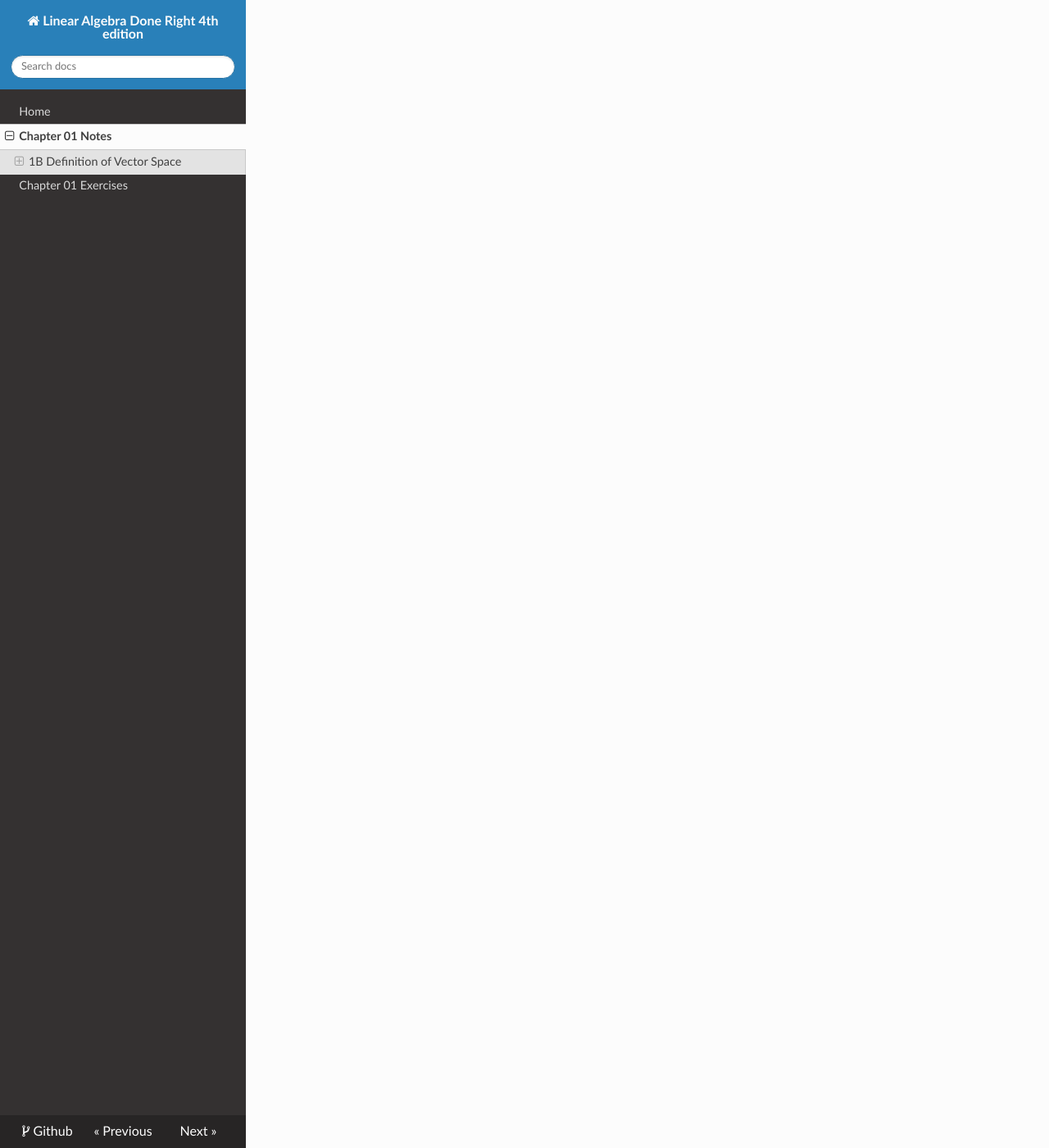
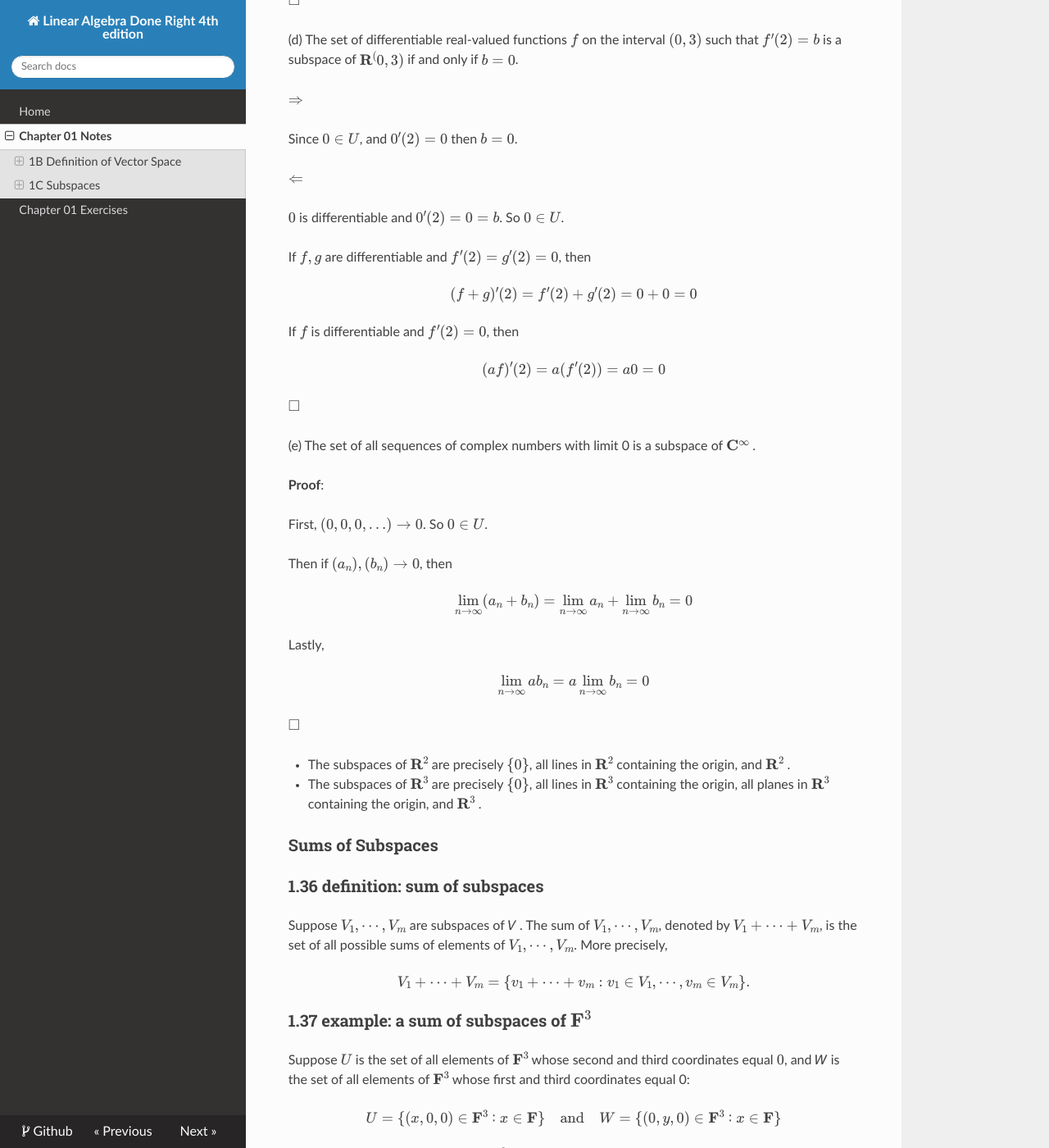
Before and after one commit to eroicaleo/liner-algebra-done-right-4th, an MkDocs documentation site: the page built from docs/ch01notes.md, in a window 1280 px wide and 1400 px high, scrolled down 4718 px. Shown: the whole window at 82% size. Built offline with MkDocs 1.6.1, drawn with Linux system fonts in a browser that asks for light colours; nearby versions of some CDN libraries; formulas are drawn with MathJax 3; some of the changed text lies outside the part shown.

Commit message:
Updates ch01 notes

```diff
--- a/docs/ch01notes.md
+++ b/docs/ch01notes.md
@@ -146,3 +146,269 @@ $$
 $$
 (−1)𝑣 = −𝑣, \forall v \in V
 $$
+
+## 1C Subspaces
+
+### 1.33 definition: subspace
+
+A subset $𝑈$ of $𝑉$ is called a subspace of $𝑉$ if $𝑈$ is also
+a vector space with the same additive identity, addition, and
+scalar multiplication as on $𝑉$ .
+
+### 1.34 conditions for a subspace
+
+A subset $𝑈$ of $𝑉$ is a subspace of $𝑉$ if and only if $𝑈$ satisfies the following three conditions.
+
+**additive identity**:
+
+$$
+0 ∈ 𝑈.
+$$
+
+**closed under addition**:
+
+𝑢, 𝑤 ∈ 𝑈 implies 𝑢 + 𝑤 ∈ 𝑈.
+
+**closed under scalar multiplication**:
+
+𝑎 ∈ 𝐅 and 𝑢 ∈ 𝑈 implies 𝑎𝑢 ∈ 𝑈.
+
+### 1.35 example: subspaces
+
+(a) If $𝑏 ∈ 𝐅$, then
+
+$$
+\{(𝑥_1, 𝑥_2, 𝑥_3, 𝑥_4) ∈ 𝐅^4 ∶ 𝑥_3 = 5𝑥_4 + 𝑏\}
+$$
+
+is a subspace of $𝐅^4$ if and only if $𝑏 = 0$.
+
+**Proof**:
+
+Let $U = \{(𝑥_1, 𝑥_2, 𝑥_3, 𝑥_4) ∈ 𝐅^4 ∶ 𝑥_3 = 5𝑥_4 + 𝑏\}$.
+If $U$ is a subspace, then $0 \in U$, then
+
+$$
+0 = 5 \cdot 0 + b \Rightarrow b = 0
+$$
+
+Conversely, assume $b = 0$. Then $0 \in U$.
+
+If $x = (𝑥_1, 𝑥_2, 𝑥_3, 𝑥_4), y = (y_1, y_2, y_3, y_4) \in U$,
+then
+
+$$
+𝑥_3 = 5𝑥_4, y_3 = 5y_4 \\
+\Rightarrow \\
+𝑥_3 + y_3 = 5 (𝑥_4 + y_4)
+$$
+
+So $x+y \in U$.
+
+Also we have
+
+$$
+𝑥_3 = 5𝑥_4 \\
+\Rightarrow \\
+a𝑥_3 = a5𝑥_4 = 5 (a𝑥_4) \\
+$$
+
+So $ax \in U$.
+
+$\square$
+
+(b) The set of continuous real-valued functions on the interval
+$[0, 1]$ is a subspace of $𝐑^{[0, 1]}$.
+
+**additive identity**:
+
+Since $0$ is a continuous function, so
+
+$$
+0 ∈ 𝑈.
+$$
+
+**closed under addition**:
+
+If $f, g$ are continuous function, then $f+g$ is also
+continuous function on $[0,1]$.
+
+**closed under scalar multiplication**:
+
+If $f$ is continuous and $a \in \mathbb{R}$, then
+$af$ is also continuous.
+
+$\square$
+
+(c) The set of differentiable real-valued functions on 𝐑 is a subspace of $𝐑^𝐑$.
+
+**additive identity**:
+
+Since $0$ is a differentiable function, so
+
+$$
+0 ∈ 𝑈.
+$$
+
+**closed under addition**:
+
+If $f, g$ are differentiable function, then $f+g$ is also
+differentiable function on $\mathbb{R}$.
+
+**closed under scalar multiplication**:
+
+If $f$ is differentiable and $a \in \mathbb{R}$, then
+$af$ is also differentiable.
+
+$\square$
+
+(d) The set of differentiable real-valued functions $𝑓$ on the
+interval $(0, 3)$ such that $𝑓' (2) = 𝑏$ is a subspace of
+$𝐑^(0, 3)$ if and only if $𝑏 = 0$.
+
+$\Rightarrow$
+
+Since $0 \in U$, and $0'(2) = 0$ then $b = 0$.
+
+$\Leftarrow$
+
+$0$ is differentiable and $0'(2) = 0 = b$.
+So $0 \in U$.
+
+If $f,g$ are differentiable and $f'(2) = g'(2) = 0$, then
+
+$$
+(f+g)'(2) = f'(2) + g'(2) = 0 + 0 = 0
+$$
+
+If $f$ is differentiable and $f'(2) = 0$, then
+
+$$
+(af)'(2) = a (f'(2)) = a 0 = 0
+$$
+
+$\square$
+
+(e) The set of all sequences of complex numbers with limit 0 is a
+subspace of $𝐂^∞$ .
+
+**Proof**:
+
+First, $(0, 0, 0, \dots) \rightarrow 0$.
+So $0 \in U$.
+
+Then if $(a_n), (b_n) \rightarrow 0$, then
+
+$$
+\lim_{n \to \infty} (a_n+b_n) =
+\lim_{n \to \infty} a_n + \lim_{n \to \infty} b_n =
+0
+$$
+
+Lastly,
+
+$$
+\lim_{n \to \infty} a b_n = a \lim_{n \to \infty} b_n = 0
+$$
+
+$\square$
+
+* The subspaces of $𝐑^2$ are precisely $\{0\}$, all lines in
+  $𝐑^2$ containing the origin, and $𝐑^2$ .
+* The subspaces of $𝐑^3$ are precisely $\{0\}$, all lines in
+  $𝐑^3$ containing the origin, all planes in $𝐑^3$ containing
+  the origin, and $𝐑^3$ .
+
+### Sums of Subspaces
+
+### 1.36 definition: sum of subspaces
+
+Suppose $𝑉_1, \cdots, 𝑉_𝑚$ are subspaces of 𝑉 . The sum of
+$𝑉_1, \cdots, 𝑉_𝑚$, denoted by $𝑉_1 + ⋯ + 𝑉_𝑚$, is the set of all possible sums of elements of $𝑉_1, \cdots, 𝑉_𝑚$. More
+precisely,
+
+$$
+V_1 + \cdots + V_m =
+\{
+v_1 + \cdots + v_m :
+v_1 \in V_1, \cdots, v_m \in V_m
+\}.
+$$
+
+### 1.37 example: a sum of subspaces of $𝐅^3$
+
+Suppose $𝑈$ is the set of all elements of $𝐅^3$ whose second and
+third coordinates equal $0$, and 𝑊 is the set of all elements of
+$𝐅^3$ whose first and third coordinates equal 0:
+
+$$
+𝑈 = \{(𝑥, 0, 0) ∈ 𝐅^3 ∶ 𝑥 ∈ 𝐅\}
+\quad \text{and} \quad
+W = \{(0, y, 0) ∈ 𝐅^3 ∶ 𝑥 ∈ 𝐅\}
+$$
+
+Show that $U+W = \{(𝑥, 𝑦, 0) ∈ 𝐅^3 ∶ 𝑥, 𝑦 ∈ 𝐅\}$.
+
+**Proof**:
+
+Let $V = \{(𝑥, 𝑦, 0) ∈ 𝐅^3 ∶ 𝑥, 𝑦 ∈ 𝐅\}$.
+
+If $u = (x,0,0), w = (0,y,0)$, then
+$u+w = (x,y,0) \in V$. So $U+W \subseteq V$.
+
+Let $v = (x,y,0) \in V$, then let
+$u = (x,0,0) \in U, w = (0,y,0) \in W$,
+so $v = u+w \in U+W$, i.e. $V \subseteq U+W$.
+
+So $U+W = V$.
+
+$\square$
+
+### 1.40 sum of subspaces is the smallest containing subspace
+
+Suppose $V_1, \cdots, V_m$ are subspaces of 𝑉. Then
+$V_1 + \cdots + V_n$ is the smallest
+subspace of 𝑉 containing $V_1, \cdots, V_m$.
+
+**Proof**:
+
+Let $U = V_1 + \cdots + V_n$, we first prove
+$U$ is a subspace.
+
+First $0 \in V_i, i = 1, \cdots, m$, so
+$0 \in U$.
+
+Secondly, given $a, b \in U$, then
+
+$$
+a = a_1 + \cdots + a_m \\
+b = b_1 + \cdots + b_m \\
+\Rightarrow \\
+a+b = (a_1 + b_1) + \cdots + (a_n + b_n) \in U
+$$
+
+Finally, if $a \in F, u \in U$, then
+
+$$
+u = v_1 + \cdots + v_m \\
+\Rightarrow \\
+au = a(v_1 + \cdots + v_m)
+= av_1 + \cdots + av_m \in U
+$$
+
+So $U$ is a subspace of $V$.
+
+Then assume $V_i \subseteq U', i = 1, \cdots, m$.
+Let $u \in V_1 + \cdots + V_n$, so
+
+$$
+u = v_1 + \cdots + v_m \\
+\Rightarrow \\
+v_i \in V_i \subseteq U' \\
+\Rightarrow \\
+u \in U'
+$$
+
+So $V_1 + \cdots + V_n \subseteq U$.
+
+$\square$
```
Also changed, not shown: 1 other file.
